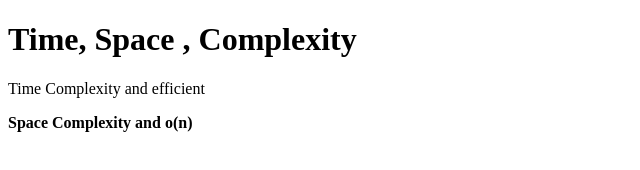
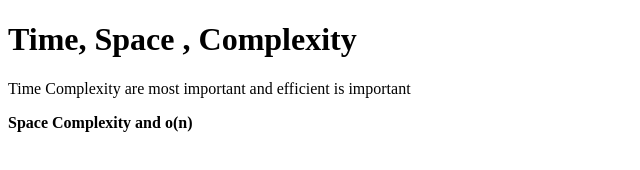
Before and after one commit to acciojob/time-and-space-complexity-ajim9075shaikh, a website: page main.html in a window 1280 px wide. Shown: the whole page, without its empty margins (0-640 px from the left). Drawn offline with Linux system fonts and the light colour scheme.

Commit message:
created a submission

```diff
--- a/main.html
+++ b/main.html
@@ -8,7 +8,7 @@
 
 <body>
  <h1>Time, Space , Complexity</h1>
-<p>Time Complexity and efficient</p>
+<p>Time Complexity are most important and efficient is important</p>
 <p><b>Space Complexity and o(n)</b></p>
 
 
```
